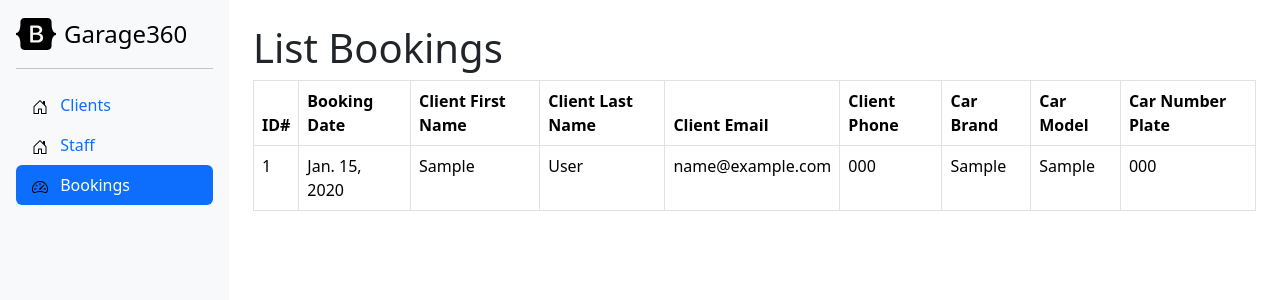
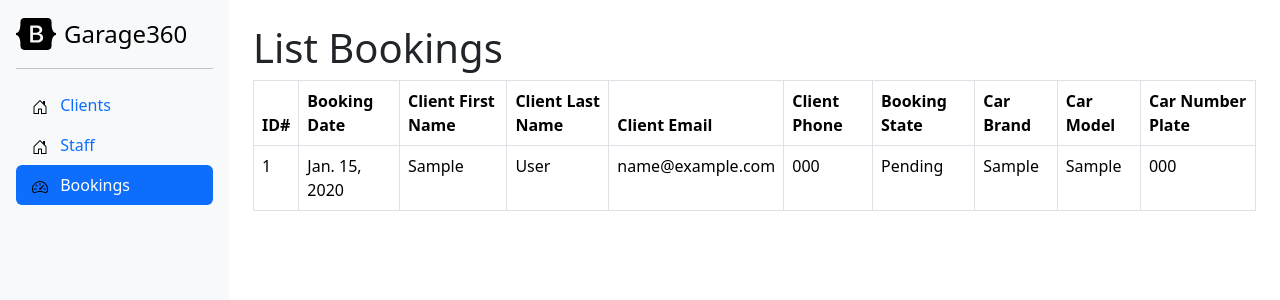
Before and after one commit to SamsonEshipillahPasili/garage360, a Django app: page /booking/all in a window 1280 px wide. Shown: the top 300 px of the page. Run offline with Django 5.2, Linux system fonts and the light colour scheme; a user stored in the database is signed in; tables that the repository leaves empty hold one stand-in row (values such as "Sample post"); some libraries are stand-ins or nearby versions.

Commit message:
Displayed the Booking.status column in the list_all_bookings.html template

```diff
--- a/core/templates/core/list_all_bookings.html
+++ b/core/templates/core/list_all_bookings.html
@@ -15,6 +15,7 @@
             <th scope="col">Client Last Name</th>
             <th scope="col">Client Email</th>
             <th scope="col">Client Phone</th>
+            <th scope="col">Booking State</th>
             <th scope="col">Car Brand</th>
             <th scope="col">Car Model</th>
             <th scope="col">Car Number Plate</th>
@@ -29,6 +30,7 @@
                 <td>{{ booking.client.user.last_name }}</td>
                 <td>{{ booking.client.user.email }}</td>
                 <td>{{ booking.client.phone_number }}</td>
+                <td>{{ booking.get_status_display }}</td>
                 <td>{{ booking.car_brand }}</td>
                 <td>{{ booking.car_model }}</td>
                 <td>{{ booking.car_number_plate }}</td>
```
